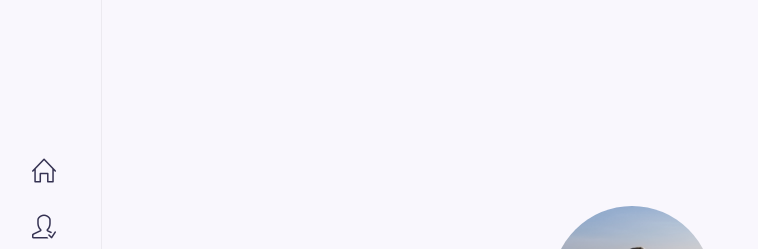
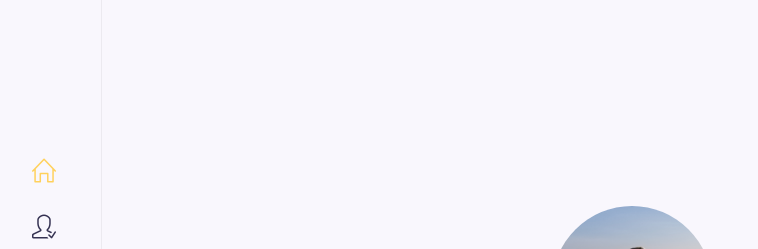
Before and after one commit to JasonDisj/Jason-Portfolio-Website, a React (Create React App) app in the folder jason/: page / in a window 1280 px wide. In both pictures the pointer is over the link 52 px from the left and 172 px from the top of the page. Shown: the top 249 px of the page, without its empty margins (8-766 px from the left). Built offline with nearby package versions, Linux system fonts and the light colour scheme.

Commit message:
Update sidebar.css

```diff
--- a/jason/src/components/sidebar/sidebar.css
+++ b/jason/src/components/sidebar/sidebar.css
@@ -23,6 +23,11 @@
   font-size: 1.5rem;
   color: var(--title-color);
   font-weight: var(--font-bold);
+  transition: 0.3s;
+}
+
+.nav__link:hover {
+  color: hsl(43, 100%, 68%);
 }
 
 .copyright {
```
